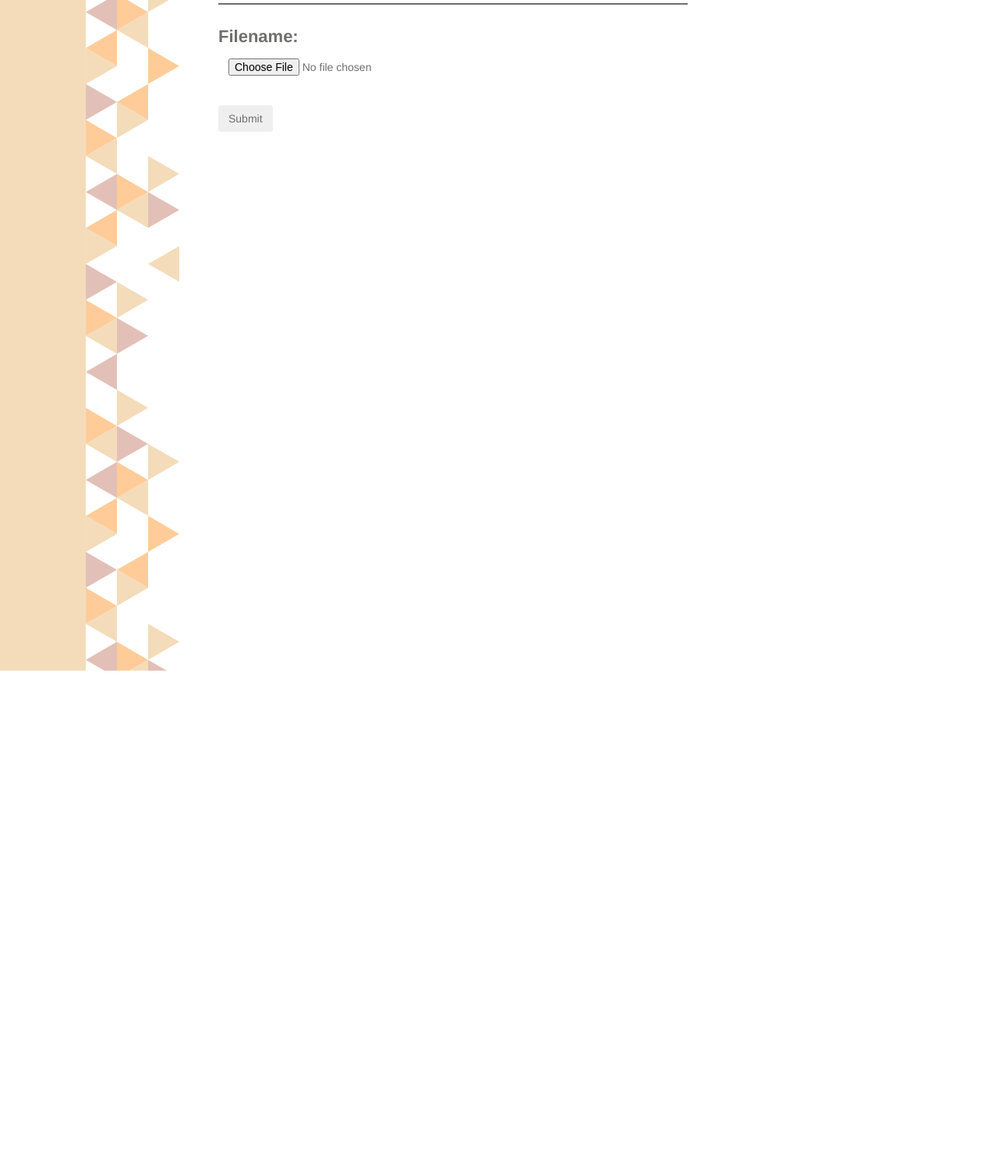
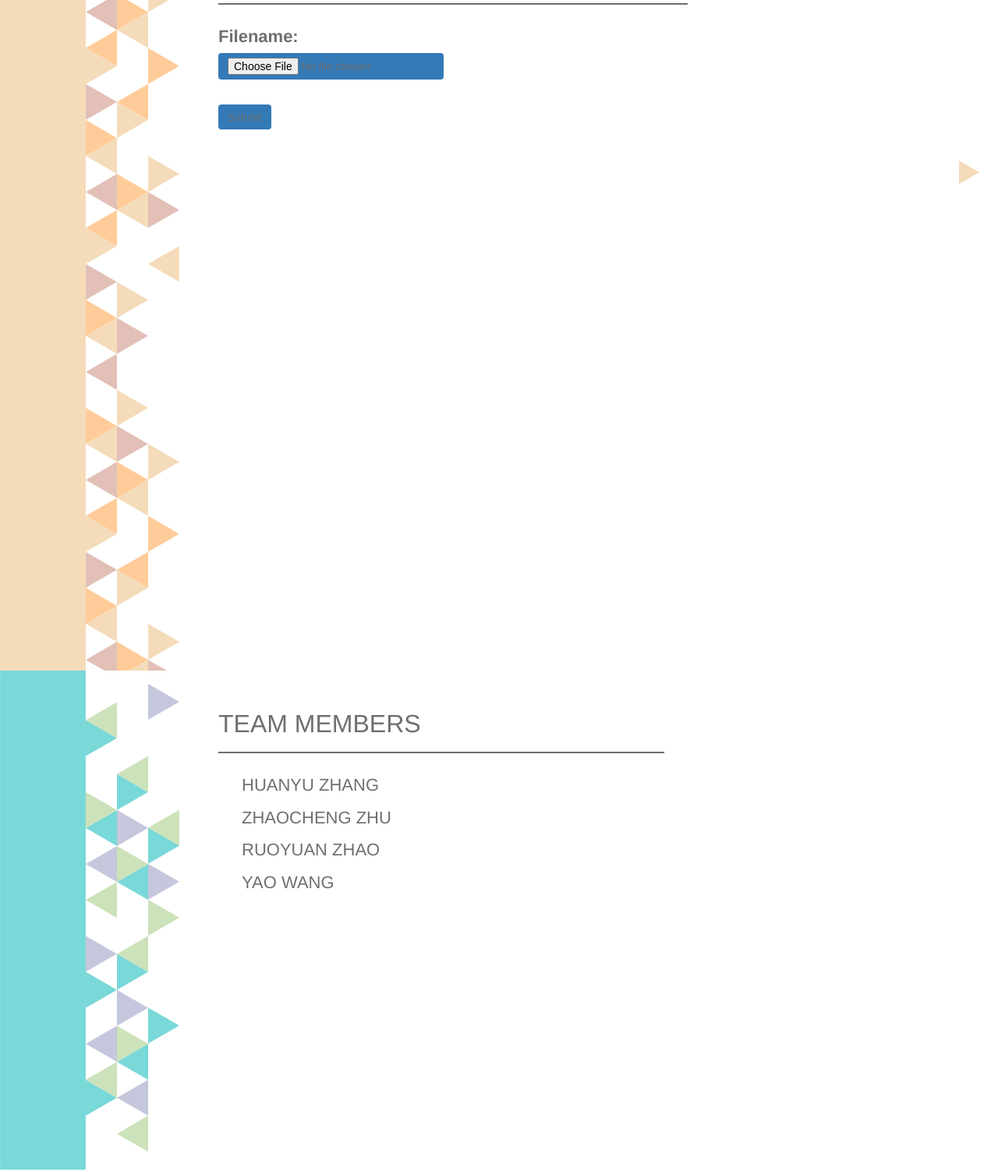
Before and after one commit to MarcWong/treehacks, a plain HTML site: page new_pc/index.html in a window 1280 px wide. Shown: the part 1580-3083 px from the top of the page at 78% size. Before the commit the page ends 2445 px from the top, so only its background shows below. Drawn offline with Linux system fonts and the light colour scheme.

Commit message:
index edited

```diff
--- a/new_pc/index.html
+++ b/new_pc/index.html
@@ -77,14 +77,9 @@
       </div>
     </div>
 
-      <div class="footer">
-        <a href="#p3">
-        <img class="footer-tri" src="../resources/svg_pc/page2/button-blue.svg" alt="page 2"/>&nbsp;
-        <img class="footer-tri" src="../resources/svg_pc/page1/logo-hackpku.svg" alt="page 2"/>
-        </a>
-      </div>
+  </div>
 
-  </div>
+
 
   <div id="p3" style="position: relative">
 
@@ -102,13 +97,12 @@
 <form action="../upload_file.php" method="post"
 enctype="multipart/form-data">
 <label for="file">Filename:</label>
-<input class="btn" type="file" name="file" id="file" />
+<input class="btn btn-primary"style="color:#6F6F6E;background-color:##F9A064;border:0;" type="file" name="file" id="file" />
 <br />
-<input class="btn" type="submit" name="submit" value="Submit" />
+<input class="btn btn-primary" style="color:#6F6F6E;background-color:##F9A064;border:0;" type="submit" name="submit" value="Submit" />
 </form>
 </div>
       </div>
-
 
 <script type="text/javascript">
   		  $(document).ready(function(){
@@ -122,9 +116,44 @@ enctype="multipart/form-data">
 
 
       </div>
-
+      <div class="footer">
+        <a href="#p2">
+        <img class="footer-tri" src="../resources/svg_pc/page3/button-orange.svg" alt="page 3"/>&nbsp;
+        </a>
+      </div>
     </div>
     </div>
+
+
+  <div id="p2">
+
+    <div class="block">
+      <img class="sidebar" src="../resources/svg_pc/page2/side%20bar-blue.svg" alt="page 2"/>
+      <img class="triangles" src="../resources/svg_pc/page2/triangle-blue.svg" alt="page 2"/>
+    </div>
+
+    <div class="content">
+      <div class="section-title"><br/>Team Members</div>
+      <hr class="section-hr"/>
+      <div class="section-content">
+        <p id="p2-p">
+	    HUANYU ZHANG
+        </p>
+        <p id="p2-p">
+            ZHAOCHENG ZHU
+        </p>
+        <p id="p2-p">
+            RUOYUAN ZHAO
+        </p>
+        <p id="p2-p">
+            YAO WANG
+        </p>
+      </div>
+    </div>
+
+  </div>
+
+
 </body>
 
 <script>
```
